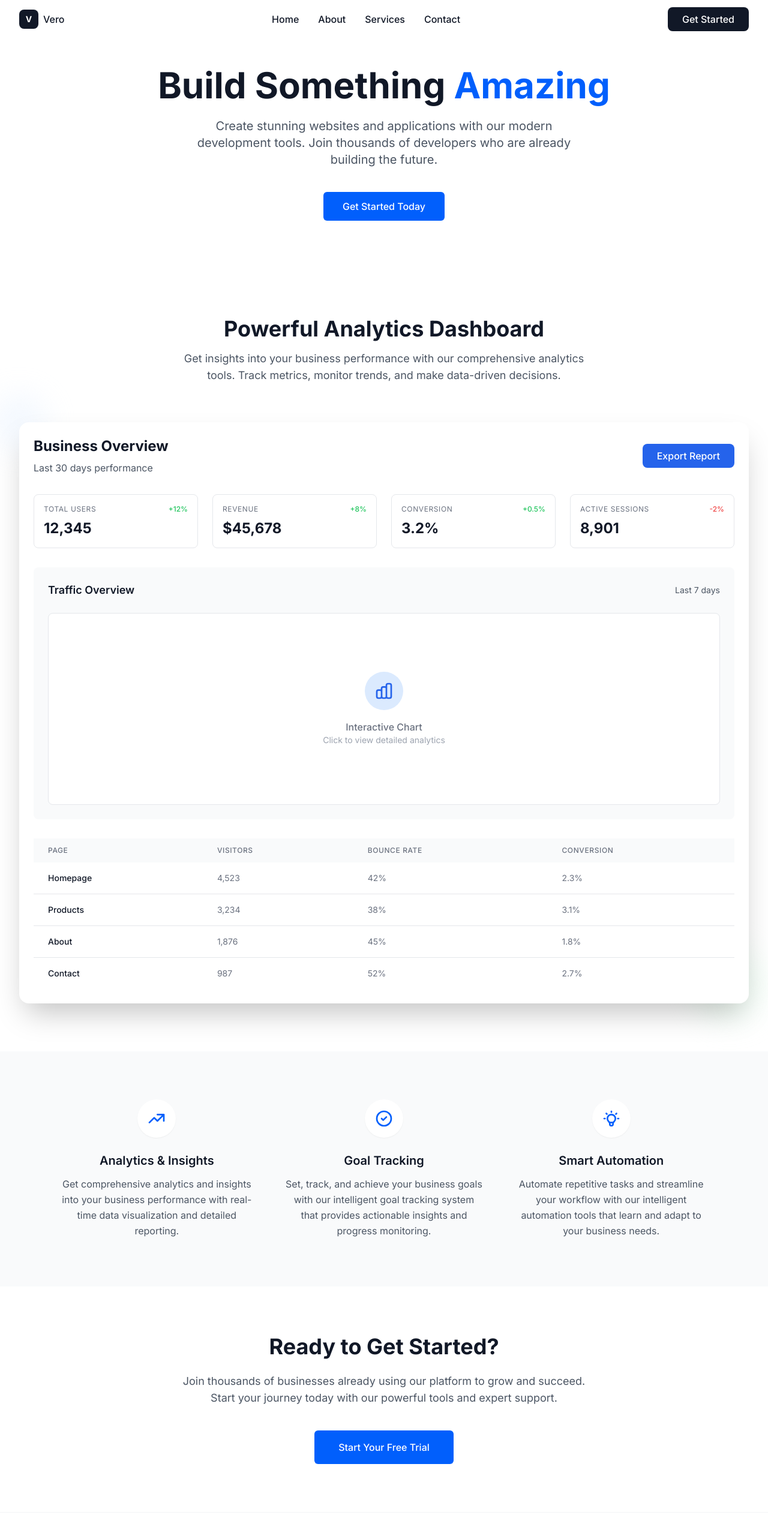
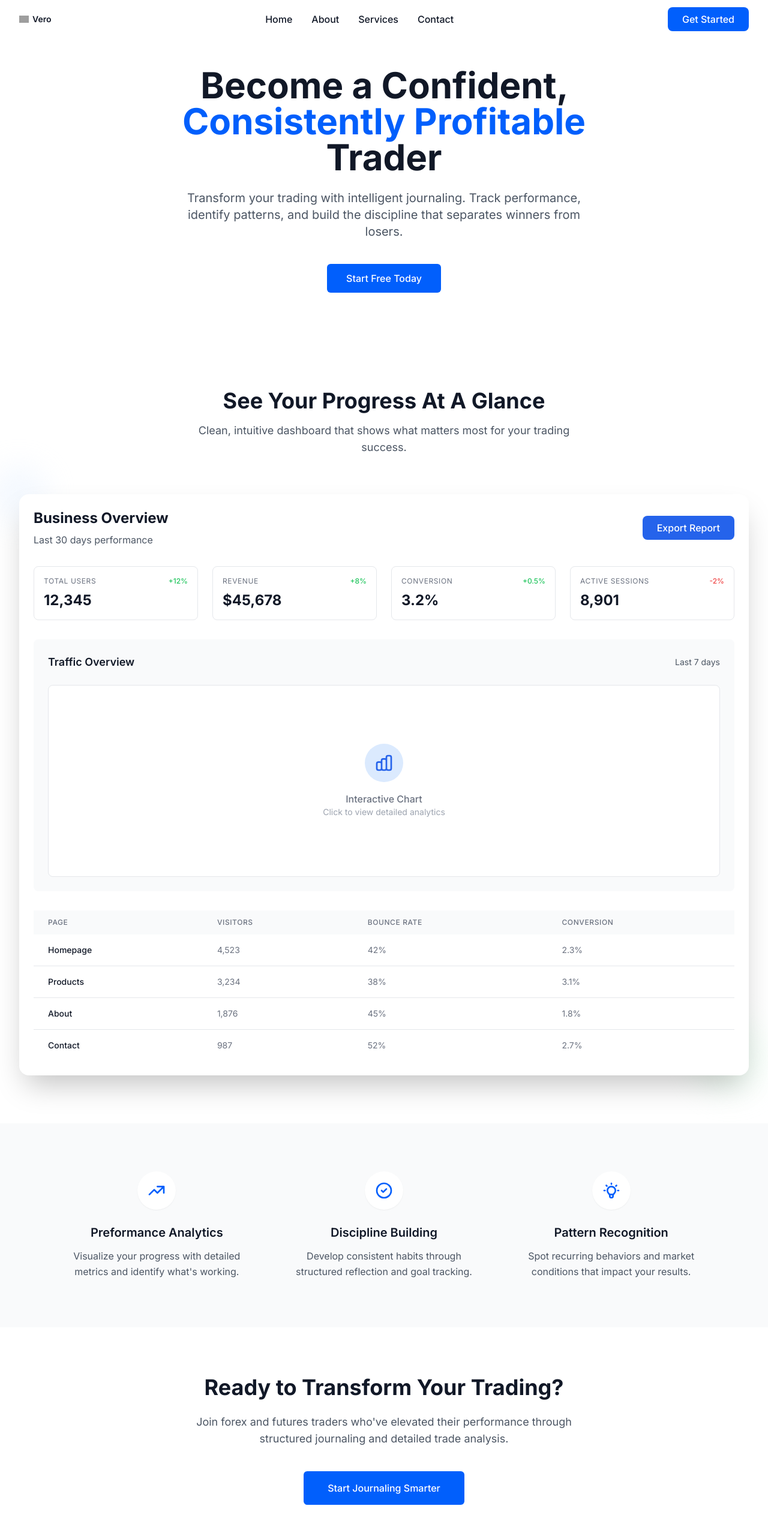
Before and after one commit to devontaeh/vero_landing_page, a Next.js app: page / in a window 1280 px wide. Shown: the top 2566 px of the page at 60% size. Built offline with nearby package versions, Linux system fonts and the light colour scheme.

Commit message:
vero copyright

```diff
--- a/CTA.tsx
+++ b/CTA.tsx
@@ -9,18 +9,18 @@ const CTA: React.FC = () => {
                 <div className="text-center flex flex-col items-center">
                     {/* Section Heading */}
                     <h2 className="text-3xl md:text-4xl font-bold text-gray-900 mb-6">
-                        Ready to Get Started?
+                    Ready to Transform Your Trading?
                     </h2>
 
                     {/* Section Description */}
                     <p className="text-lg text-gray-600 max-w-2xl mb-10">
-                        Join thousands of businesses already using our platform to grow and succeed.
-                        Start your journey today with our powerful tools and expert support.
+                    Join forex and futures traders who've elevated their performance through structured journaling and detailed trade analysis.
+
                     </p>
 
                     {/* CTA Button */}
                     <button className="bg-[#015FFC] text-white px-10 py-4 rounded-md font-medium text-base hover:opacity-90 hover:scale-105 transition-all duration-200">
-                        Start Your Free Trial
+                    Start Journaling Smarter
                     </button>
                 </div>
             </div>
--- a/Features.tsx
+++ b/Features.tsx
@@ -10,8 +10,8 @@ const Features: React.FC = () => {
                     <path strokeLinecap="round" strokeLinejoin="round" strokeWidth={2} d="M13 7h8m0 0v8m0-8l-8 8-4-4-6 6" />
                 </svg>
             ),
-            title: 'Analytics & Insights',
-            description: 'Get comprehensive analytics and insights into your business performance with real-time data visualization and detailed reporting.'
+            title: 'Preformance Analytics',
+            description: "Visualize your progress with detailed metrics and identify what's working."
         },
         {
             icon: (
@@ -19,8 +19,8 @@ const Features: React.FC = () => {
                     <path strokeLinecap="round" strokeLinejoin="round" strokeWidth={2} d="M9 12l2 2 4-4m6 2a9 9 0 11-18 0 9 9 0 0118 0z" />
                 </svg>
             ),
-            title: 'Goal Tracking',
-            description: 'Set, track, and achieve your business goals with our intelligent goal tracking system that provides actionable insights and progress monitoring.'
+            title: 'Discipline Building',
+            description: "Develop consistent habits through structured reflection and goal tracking."
         },
         {
             icon: (
@@ -28,8 +28,8 @@ const Features: React.FC = () => {
                     <path strokeLinecap="round" strokeLinejoin="round" strokeWidth={2} d="M9.663 17h4.673M12 3v1m6.364 1.636l-.707.707M21 12h-1M4 12H3m3.343-5.657l-.707-.707m2.828 9.9a5 5 0 117.072 0l-.548.547A3.374 3.374 0 0014 18.469V19a2 2 0 11-4 0v-.531c0-.895-.356-1.754-.988-2.386l-.548-.547z" />
                 </svg>
             ),
-            title: 'Smart Automation',
-            description: 'Automate repetitive tasks and streamline your workflow with our intelligent automation tools that learn and adapt to your business needs.'
+            title: 'Pattern Recognition',
+            description: "Spot recurring behaviors and market conditions that impact your results."
         }
     ];
 
--- a/Footer.tsx
+++ b/Footer.tsx
@@ -1,6 +1,7 @@
 'use client';
 
 import React from 'react';
+import Logo from './Logo';
 
 const Footer: React.FC = () => {
     const footerLinks = [
@@ -42,15 +43,15 @@ const Footer: React.FC = () => {
 
     return (
         <footer className="w-full bg-white border-t border-gray-100">
-            <div className="max-w-6xl mx-auto px-6 lg:px-8 py-12">
-                <div className="flex flex-col md:flex-row justify-between items-center space-y-4 md:space-y-0">
-                    {/* Logo and Brand */}
-                    <div className="flex items-center space-x-3">
-                        <div className="w-8 h-8 bg-gray-900 rounded-lg flex items-center justify-center">
-                            <span className="text-white font-bold text-sm">V</span>
+            <div className="py-12">
+                <div className="flex flex-col md:flex-row justify-between items-start md:items-center space-y-4 md:space-y-0">
+                    {/* Logo and Brand - positioned at left edge */}
+                    <div className="flex items-center pl-6 lg:pl-8">
+                        <Logo size="sm" showText={true} />
                     </div>
-                        <span className="text-gray-900 font-medium text-sm">Vero</span>
-                    </div>
+
+                    {/* Content container */}
+                    <div className="max-w-6xl mx-auto px-6 lg:px-8 flex-1 flex flex-col md:flex-row justify-between items-start md:items-center space-y-4 md:space-y-0">
 
                         {/* Navigation Links */}
                         <nav className="flex flex-wrap justify-center md:justify-start space-x-6">
@@ -79,11 +80,12 @@ const Footer: React.FC = () => {
                             ))}
                         </div>
                     </div>
+                </div>
 
                 {/* Copyright */}
                 <div className="mt-8 pt-8 border-t border-gray-100 text-center">
                     <p className="text-sm text-gray-500">
-                        © 2024 Vero. All rights reserved.
+                        © {new Date().getFullYear()} Vero. All rights reserved.
                     </p>
                 </div>
             </div>
--- a/Header.tsx
+++ b/Header.tsx
@@ -1,6 +1,7 @@
 'use client';
 
 import React, { useState, useEffect } from 'react';
+import Logo from './Logo';
 
 const Header: React.FC = () => {
     const [isScrolled, setIsScrolled] = useState(false);
@@ -29,22 +30,14 @@ const Header: React.FC = () => {
                 : 'bg-transparent'
                 }`}
         >
-            <div className="max-w-7xl mx-auto px-4 sm:px-6 lg:px-8">
             <div className="flex justify-between items-center h-14 sm:h-16">
-                    {/* Logo */}
-                    <div className="flex-shrink-0">
-                        <div className="flex items-center">
-                            <div className="w-8 h-8 bg-gray-900 rounded-lg flex items-center justify-center">
-                                <span className="text-white font-bold text-sm">V</span>
-                            </div>
-                            <span className="ml-2 text-gray-900 font-medium text-sm sm:text-base">
-                                Vero
-                            </span>
-                        </div>
+                {/* Logo - positioned at left edge */}
+                <div className="flex-shrink-0 pl-4 sm:pl-6 lg:pl-8">
+                    <Logo size="md" showText={true} />
                 </div>
 
                 {/* Navigation Links - Desktop */}
-                    <nav className="hidden md:flex space-x-8">
+                <nav className="hidden md:flex space-x-8 flex-1 justify-center">
                     {navigationLinks.map((link) => (
                         <a
                             key={link.name}
@@ -56,9 +49,9 @@ const Header: React.FC = () => {
                     ))}
                 </nav>
 
-                    {/* CTA Button */}
-                    <div className="flex items-center space-x-4">
-                        <button className="hidden sm:inline-flex items-center px-4 py-2 sm:px-6 sm:py-2 bg-gray-900 text-white text-sm sm:text-base font-medium rounded-lg hover:opacity-90 transition-opacity duration-200">
+                {/* CTA Button - positioned at right edge */}
+                <div className="flex items-center space-x-4 pr-4 sm:pr-6 lg:pr-8">
+                    <button className="hidden sm:inline-flex items-center px-4 py-2 sm:px-6 sm:py-2 bg-[#015FFC] text-white text-sm sm:text-base font-medium rounded-lg hover:opacity-90 transition-opacity duration-200">
                         Get Started
                     </button>
 
@@ -81,7 +74,6 @@ const Header: React.FC = () => {
                     </button>
                 </div>
             </div>
-            </div>
         </header>
     );
 };
--- a/Hero.tsx
+++ b/Hero.tsx
@@ -9,19 +9,19 @@ const Hero: React.FC = () => {
                 <div className="text-center flex flex-col items-center">
                     {/* Main Heading */}
                     <h1 className="text-4xl md:text-5xl lg:text-6xl font-bold leading-tight text-gray-900 mb-6">
-                        Build Something{' '}
-                        <span className="text-[#015FFC]">Amazing</span>
+                        Become a Confident,{' '}
+                        <span className="text-[#015FFC]">Consistently Profitable </span> Trader
                     </h1>
 
                     {/* Supporting Paragraph */}
                     <p className="text-lg md:text-xl leading-relaxed text-gray-600 max-w-2xl mb-10">
-                        Create stunning websites and applications with our modern development tools.
-                        Join thousands of developers who are already building the future.
+                    Transform your trading with intelligent journaling. Track performance, identify patterns, and build the discipline that separates winners from losers.
+
                     </p>
 
                     {/* CTA Button */}
                     <button className="bg-[#015FFC] text-white px-8 py-3 rounded-md font-medium text-base hover:opacity-90 hover:scale-105 transition-all duration-200">
-                        Get Started Today
+                        Start Free Today
                     </button>
                 </div>
             </div>
--- a/Logo.tsx
+++ b/Logo.tsx
@@ -34,30 +34,15 @@ const Logo: React.FC<LogoProps> = ({
 
     const config = sizeConfig[size];
 
-    // Custom V icon with jagged line
-    const VIcon = () => (
-        <svg
+    // Your actual SVG logo
+    const LogoIcon = () => (
+        <img
+            src="/logo.svg"
+            alt="Vero Logo"
             width={config.iconSize}
             height={config.iconSize}
-            viewBox="0 0 24 24"
-            fill="none"
-            xmlns="http://www.w3.org/2000/svg"
-        >
-            <path
-                d="M3 21L12 3L21 21"
-                stroke="#030213"
-                strokeWidth="2"
-                strokeLinecap="round"
-                strokeLinejoin="round"
-            />
-            <path
-                d="M8 15L12 9L16 15"
-                stroke="#015FFC"
-                strokeWidth="1.5"
-                strokeLinecap="round"
-                strokeLinejoin="round"
-            />
-        </svg>
+            className="object-contain"
+        />
     );
 
     // Check icon
@@ -81,19 +66,16 @@ const Logo: React.FC<LogoProps> = ({
 
     return (
         <div className={`flex items-center ${config.gap} ${className}`}>
-            {/* Custom V Icon */}
+            {/* Your Logo */}
             <div className="flex-shrink-0">
-                <VIcon />
+                <LogoIcon />
             </div>
 
             {/* Logo Text */}
             {showText && (
-                <div className="flex items-center gap-1">
-                    <span className={`font-semibold text-gray-900 ${config.textSize}`}>
-                        Vero
-                    </span>
-                    <CheckIcon />
-                </div>
+                <span className={`font-semibold text-gray-900 ${config.textSize}`}>
+                    Vero
+                </span>
             )}
         </div>
     );
--- a/ProductShowcase.tsx
+++ b/ProductShowcase.tsx
@@ -23,11 +23,11 @@ const ProductShowcase: React.FC = () => {
                 {/* Section Header */}
                 <div className="text-center mb-16">
                     <h2 className="text-3xl md:text-4xl font-bold text-gray-900 mb-4">
-                        Powerful Analytics Dashboard
+                        See Your Progress At A Glance
                     </h2>
                     <p className="text-lg text-gray-600 max-w-2xl mx-auto">
-                        Get insights into your business performance with our comprehensive analytics tools.
-                        Track metrics, monitor trends, and make data-driven decisions.
+                    Clean, intuitive dashboard that shows what matters most for your trading success.
+
                     </p>
                 </div>
 
```
Lines whose indentation alone changed are shown as unchanged.
